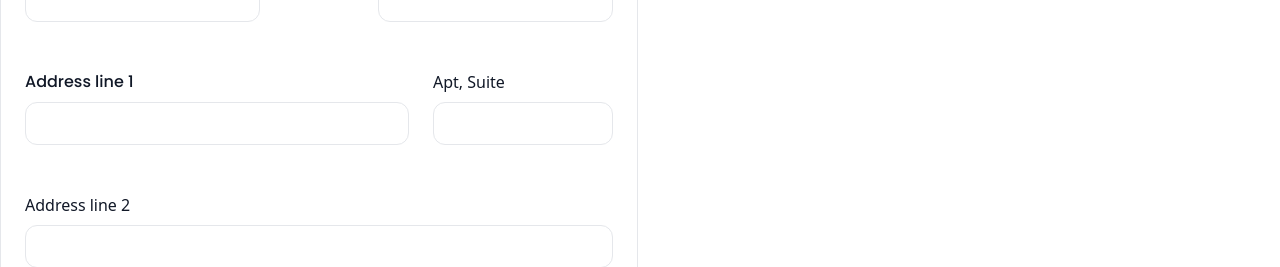
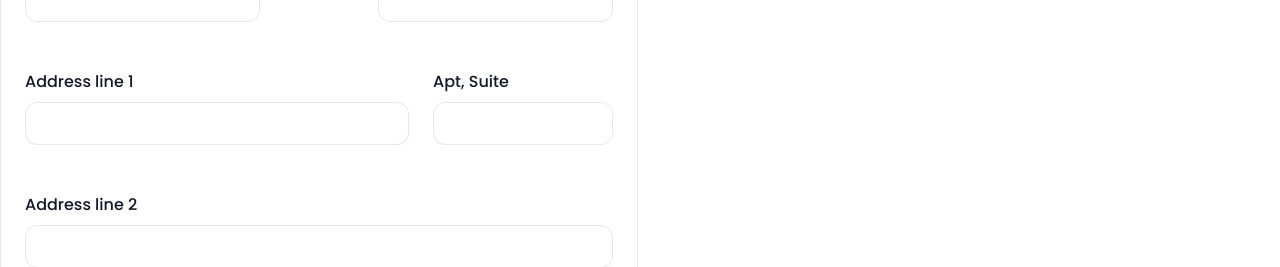
Before and after one commit to Rakib-Hassan-web/E-commarce-Project-nexton-, a React (Vite) app: page /CheckOut in a window 1280 px wide. Shown: the part 641-908 px from the top of the page. Built offline with nearby package versions, Linux system fonts and the light colour scheme; no server answers.

Commit message:
checkOut page left side font poppins

```diff
--- a/src/pages/CheckOutPage.jsx
+++ b/src/pages/CheckOutPage.jsx
@@ -69,16 +69,16 @@ return (
                                     className='outline-0 text-[18px] font-praymary text-gray-500 pl-[10PX] border border-[#E5E7EB] h-[43px] w-full rounded-[12px] mt-[8px]'></input>
                             </div>
                             <div className='w-[180px]'>
-                                <p className='text-[16px] text-second font-medium font-poppins'>Apt, Suite</p>
+                                <p className='text-[16px] text-second font-medium font-praymary'>Apt, Suite</p>
                                 <input type='text'
-                                    className='outline-0 text-[18px] font-poppins text-gray-500 pl-[10PX] border border-[#E5E7EB] h-[43px] w-full rounded-[12px] mt-[8px]'></input>
+                                    className='outline-0 text-[18px] font-praymary text-gray-500 pl-[10PX] border border-[#E5E7EB] h-[43px] w-full rounded-[12px] mt-[8px]'></input>
                             </div>
                         </div>
 
                         <div className="LINE2 p-[24px]">
-                            <p className='text-[16px] text-second font-medium font-poppins'>Address line 2</p>
+                            <p className='text-[16px] text-second font-medium font-praymary'>Address line 2</p>
                             <input type='text'
-                                className='outline-0 text-[18px] font-poppins text-gray-500 pl-[10PX] border border-[#E5E7EB] h-[43px] w-full rounded-[12px] mt-[8px]'></input>
+                                className='outline-0 text-[18px] font-praymary text-gray-500 pl-[10PX] border border-[#E5E7EB] h-[43px] w-full rounded-[12px] mt-[8px]'></input>
                         </div>
 
                         <div className="CITY flex justify-between">
```
